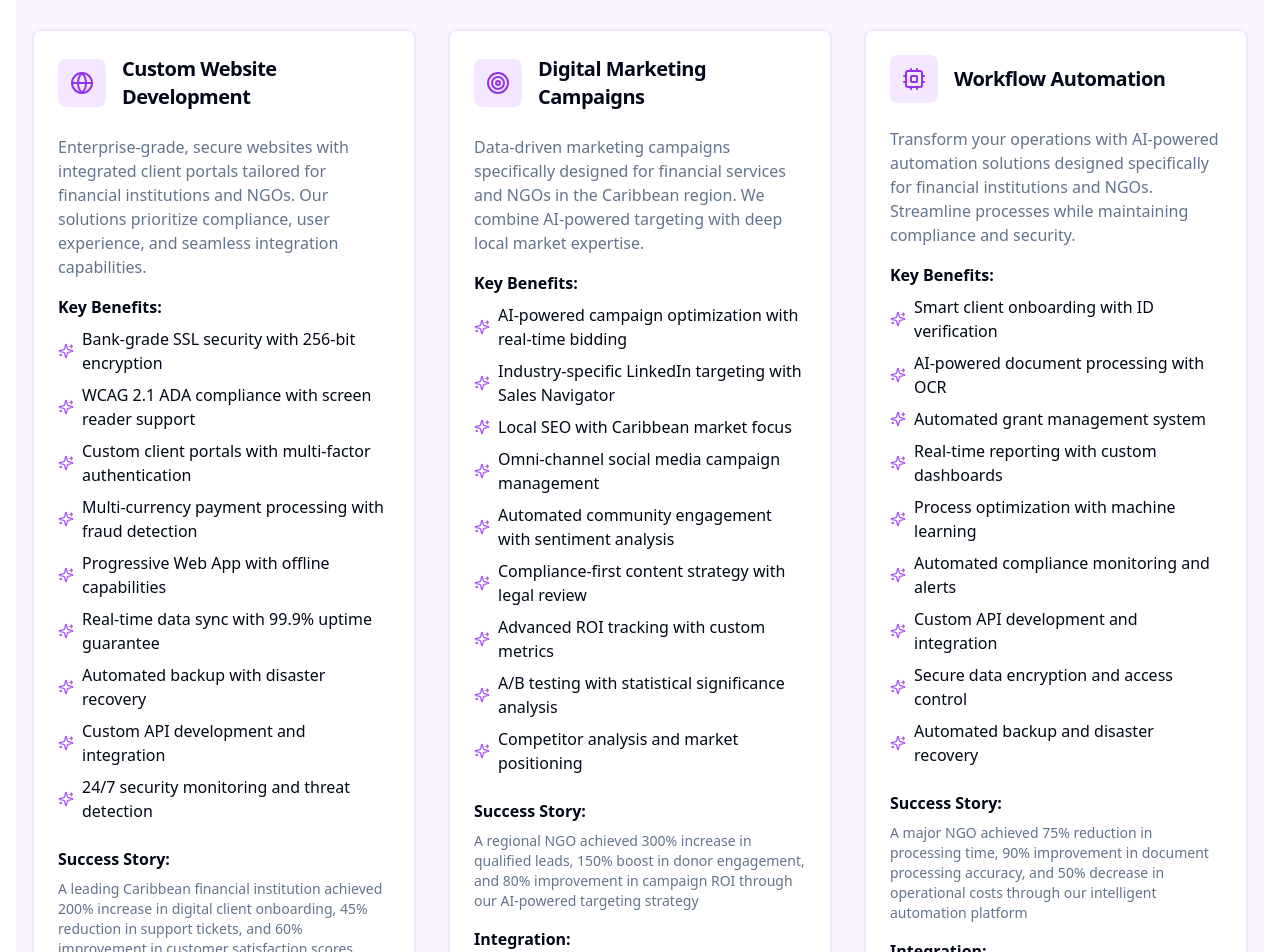
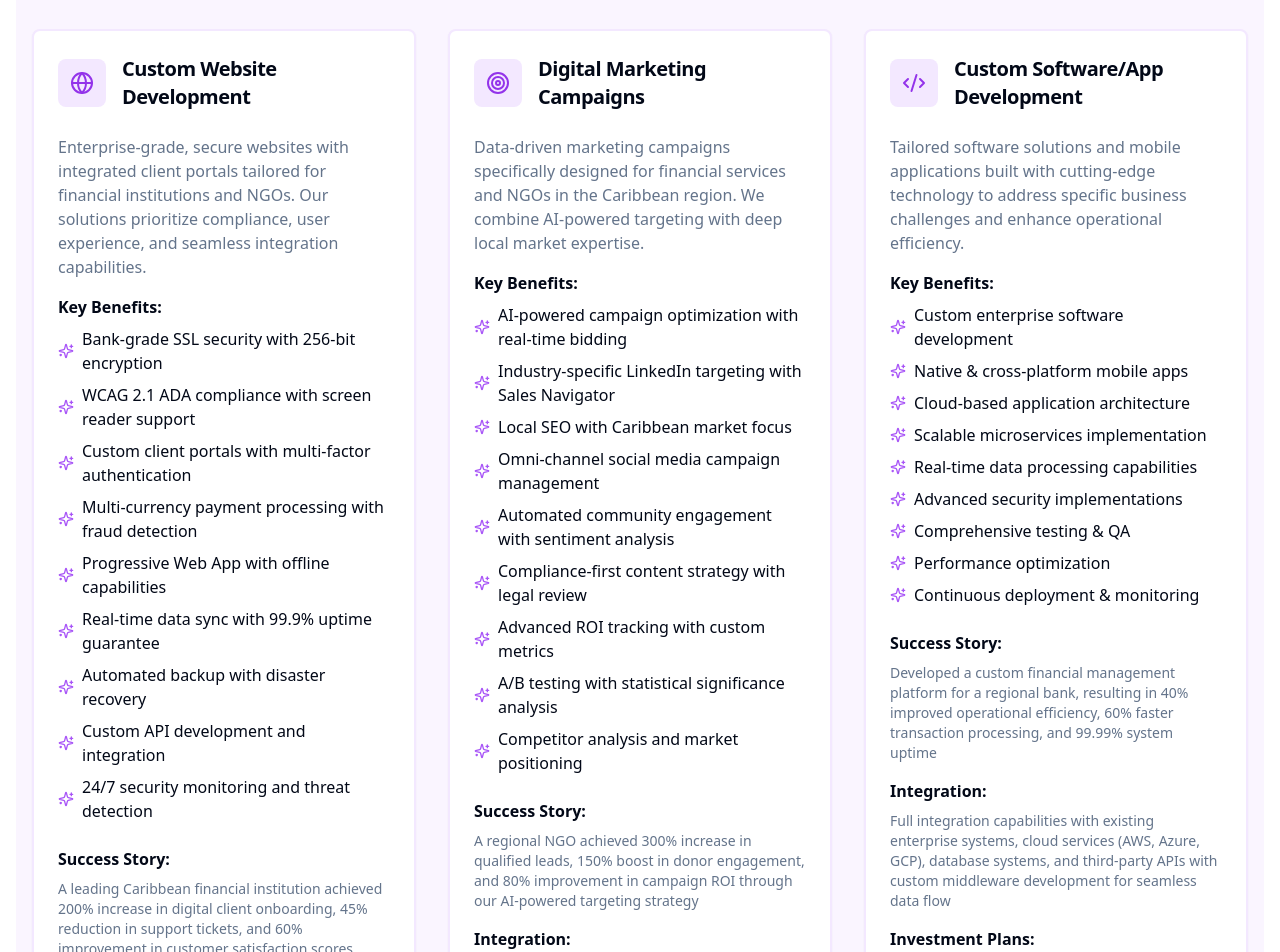
Before and after one commit to salutethegenius/kemisdigital-2027, a React (Vite) app in the folder client/: page / in a window 1280 px wide. Shown: the part 920-1872 px from the top of the page. Built offline with nearby package versions, Linux system fonts and the light colour scheme; no server answers.

Commit message:
Agent query: Has the Workflow Automation section been removed, leaving only Custom Website Development, Digital Marketing Campaigns, and Custom Software/App Development sections?

```diff
--- a/client/src/pages/Home.tsx
+++ b/client/src/pages/Home.tsx
@@ -11,7 +11,7 @@ import {
   Brain,
   Target,
   Sparkles,
-  Cpu,
+
   BarChart,
   Rocket,
   Users,
@@ -67,25 +67,7 @@ export default function Home() {
       integration: "Comprehensive integration with Google Ads, Meta Business Suite, LinkedIn Campaign Manager, HubSpot, Mailchimp, Hootsuite, and custom analytics platforms with real-time reporting dashboards",
       pricing: "Starter: $2,000/month - Essential digital marketing suite\nGrowth: $4,000/month - Advanced campaign optimization\nPremium: $6,000+/month - Enterprise marketing solution"
     },
-    {
-      icon: Cpu,
-      title: "Workflow Automation",
-      description: "Transform your operations with AI-powered automation solutions designed specifically for financial institutions and NGOs. Streamline processes while maintaining compliance and security.",
-      benefits: [
-        "Smart client onboarding with ID verification",
-        "AI-powered document processing with OCR",
-        "Automated grant management system",
-        "Real-time reporting with custom dashboards",
-        "Process optimization with machine learning",
-        "Automated compliance monitoring and alerts",
-        "Custom API development and integration",
-        "Secure data encryption and access control",
-        "Automated backup and disaster recovery"
-      ],
-      caseStudy: "A major NGO achieved 75% reduction in processing time, 90% improvement in document processing accuracy, and 50% decrease in operational costs through our intelligent automation platform",
-      integration: "Comprehensive integration with Microsoft 365, DocuSign, SharePoint, Power BI, custom enterprise systems, and major CRM platforms with automated data synchronization and custom workflow triggers",
-      pricing: "Basic Automation: $2,500 - Essential process automation\nAdvanced: $5,000 - AI-powered workflow optimization\nEnterprise: $7,500+ - Custom end-to-end automation"
-    },
+
     {
       icon: Code,
       title: "Custom Software/App Development",
```
